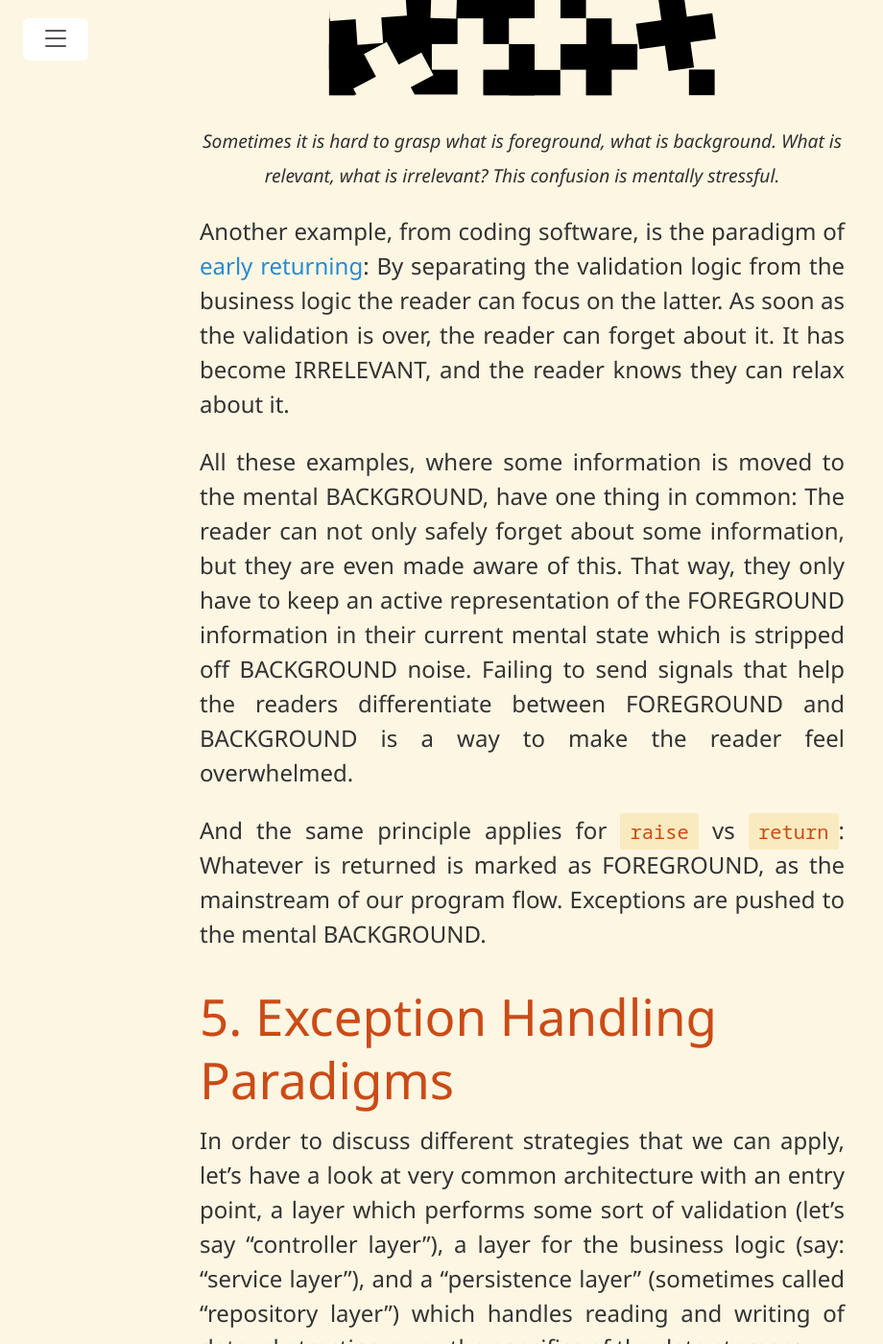
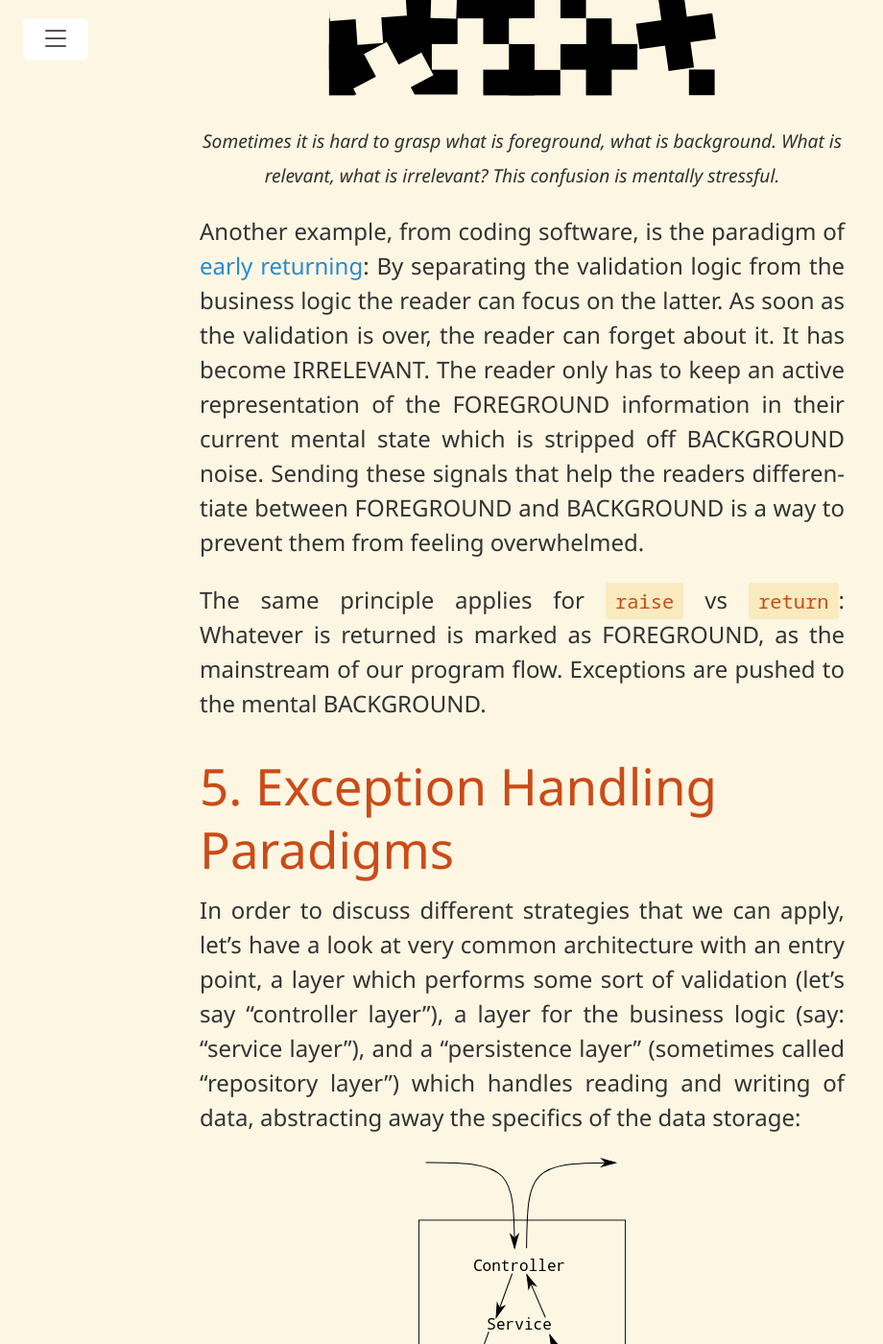
Before and after one commit to jonathan-scholbach/jonathan-scholbach.github.io, a Jekyll site: the page built from _posts/2023-02-06-what-does-it-mean-to-be-exceptional.md, in a window 1280 px wide and 1400 px high, scrolled down 9966 px. Shown: the whole window at 96% size, without its empty margins (0-920 px from the left). Built offline with Jekyll 4.4.1, drawn with Linux system fonts in a browser that asks for light colours; some of the changed text lies outside the part shown.

Commit message:
fix some typos in first post

```diff
--- a/_posts/2023-02-06-what-does-it-mean-to-be-exceptional.md
+++ b/_posts/2023-02-06-what-does-it-mean-to-be-exceptional.md
@@ -141,7 +141,7 @@ function could throw in the function signature.
 # 2. Micro- vs Macro-Structure
 
 When we look at the micro-structure of our code, when we are inspecting
-functions in isolation, raising an exception makes totally sense: In the example
+functions in isolation, raising an exception totally makes sense: In the example
 above, raising a `ValueError` is a good indication of what is going on. The
 semantics of the exception express the _intent_ of the code very directly. And
 that is always a good thing.
@@ -276,17 +276,13 @@ Another example, from coding software, is the paradigm of [early
 returning](https://medium.com/swlh/return-early-pattern-3d18a41bba8): By
 separating the validation logic from the business logic the reader can focus on
 the latter. As soon as the validation is over, the reader can forget about it.
-It has become IRRELEVANT, and the reader knows they can relax about it.
+It has become IRRELEVANT. The reader only has to keep an active representation
+of the FOREGROUND information in their current mental state which is stripped
+off BACKGROUND noise. Sending these signals that help the readers differentiate
+between FOREGROUND and BACKGROUND is a way to prevent them from feeling
+overwhelmed.
 
-All these examples, where some information is moved to the mental BACKGROUND,
-have one thing in common: The reader can not only safely forget about some
-information, but they are even made aware of this. That way, they only have to
-keep an active representation of the FOREGROUND information in their current
-mental state which is stripped off BACKGROUND noise. Failing to send signals
-that help the readers differentiate between FOREGROUND and BACKGROUND is a way
-to make the reader feel overwhelmed.
-
-And the same principle applies for `raise` vs `return`: Whatever is returned is
+The same principle applies for `raise` vs `return`: Whatever is returned is
 marked as FOREGROUND, as the mainstream of our program flow. Exceptions are
 pushed to the mental BACKGROUND.
 
@@ -521,8 +517,8 @@ A lot of scenarios can be covered by exploiting the semantics of the return valu
 But sometimes there are scenarios, where a meaningful return value is not
 enough.
 
-For instance, the above example from JavaScript returning `-1` as the index for an
-absent value is not super clear. For anybody who is not familiar with it
+For instance, the above example from JavaScript returning `-1` as the index for
+an absent value is not super clear. For anybody who is not familiar with it
 already, it would involve some guesswork to understand it. Also, and this is
 more important, the _type_ of the returned value is still an integer, so there
 is not type difference between the normal path and the exceptional path. The
@@ -607,7 +603,8 @@ all exceptions are handled.
 {% highlight Python %}
 from typing import Generic, NoReturn, TypeVar
 
-OkType = TypeVar("OkType") ErrType = TypeVar("ErrType", bound=Exception)
+OkType = TypeVar("OkType")
+ErrType = TypeVar("ErrType", bound=Exception)
 
 class Ok(Generic[OkType]):
     def __init__(self, value: OkType) -> None:
```
Also changed, not shown: other parts of _posts/2023-02-06-what-does-it-mean-to-be-exceptional.md (+8 -8 lines).
